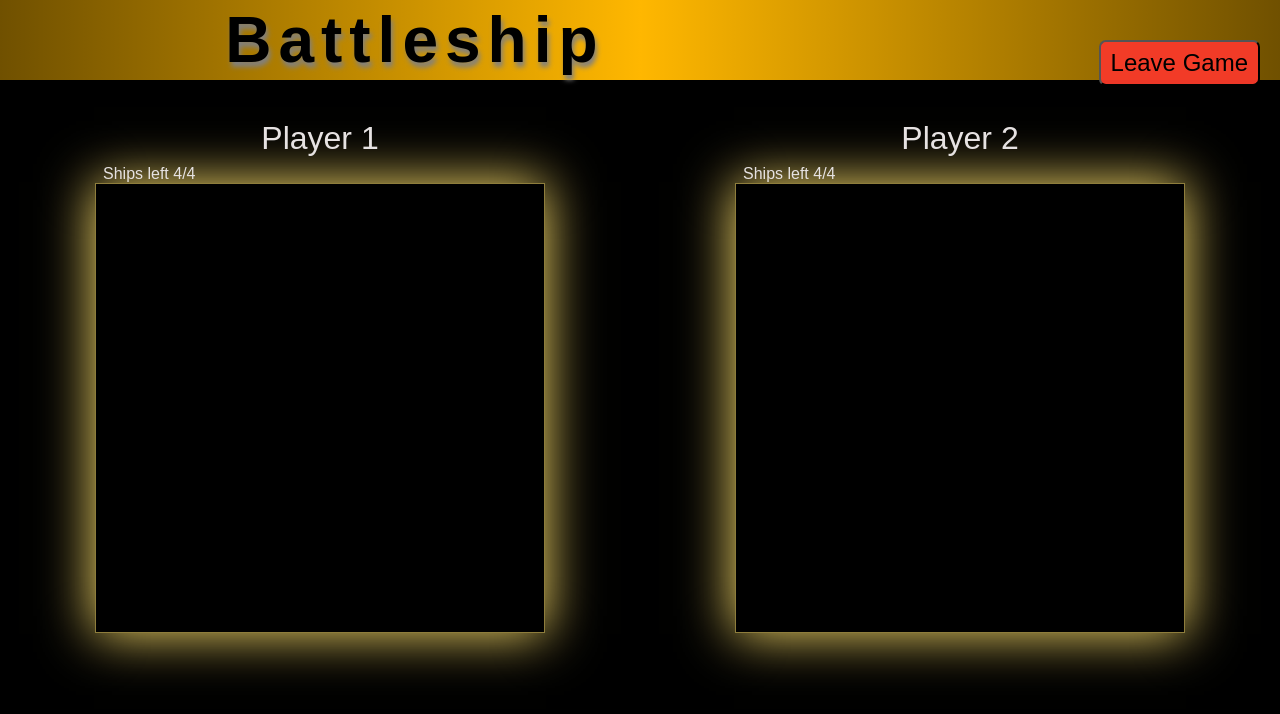
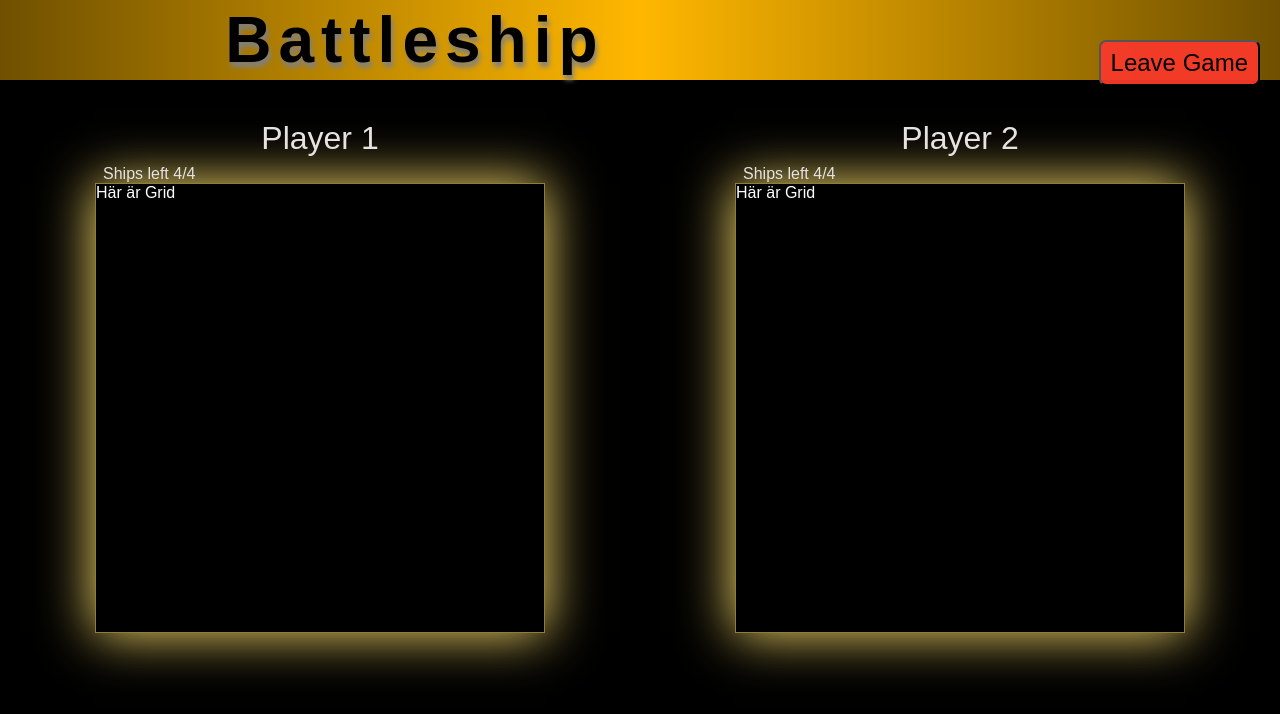
Before and after one commit to 50773sa/battleship-client, a React (Create React App) app: page /game in a window 1280 px wide. Shown: the top 714 px of the page. Built offline with nearby package versions, Linux system fonts and the light colour scheme; a web font is replaced by a local one.

Commit message:
add Grid component and import to GameAreaPage

```diff
--- a/src/App.scss
+++ b/src/App.scss
@@ -120,7 +120,7 @@ header {
 			box-shadow: 0px 0px 50px 1px rgb(248, 219, 105);
 			min-width: 450px;
 			min-height: 450px;
-
+			color: white;
 
 		}
 
--- /dev/null
+++ b/src/components/Grid.jsx
@@ -0,0 +1,9 @@
+import React from 'react'
+
+export default function Grid() {
+  return (
+    <div>
+      Här är Grid
+    </div>
+  )
+}
--- a/src/pages/GameAreaPage.jsx
+++ b/src/pages/GameAreaPage.jsx
@@ -1,7 +1,9 @@
 import { Link } from 'react-router-dom'
+import Grid from '../components/Grid'
 
 
 function GameAreaPage() {
+
   return (
     <div>
         <header>
@@ -19,13 +21,13 @@ function GameAreaPage() {
 				<div className="gameArea">
 					<p>Player 1</p>
 					<span>Ships left 4/4</span>
-					<div className="box"></div>
+					<div className="box"><Grid /></div>
 				</div>
 
 				<div className="gameArea">
 					<p>Player 2</p>
 					<span>Ships left 4/4</span>
-					<div className="box"></div>
+					<div className="box"><Grid /></div>
 				</div>
 			</section>
         </main>
```
